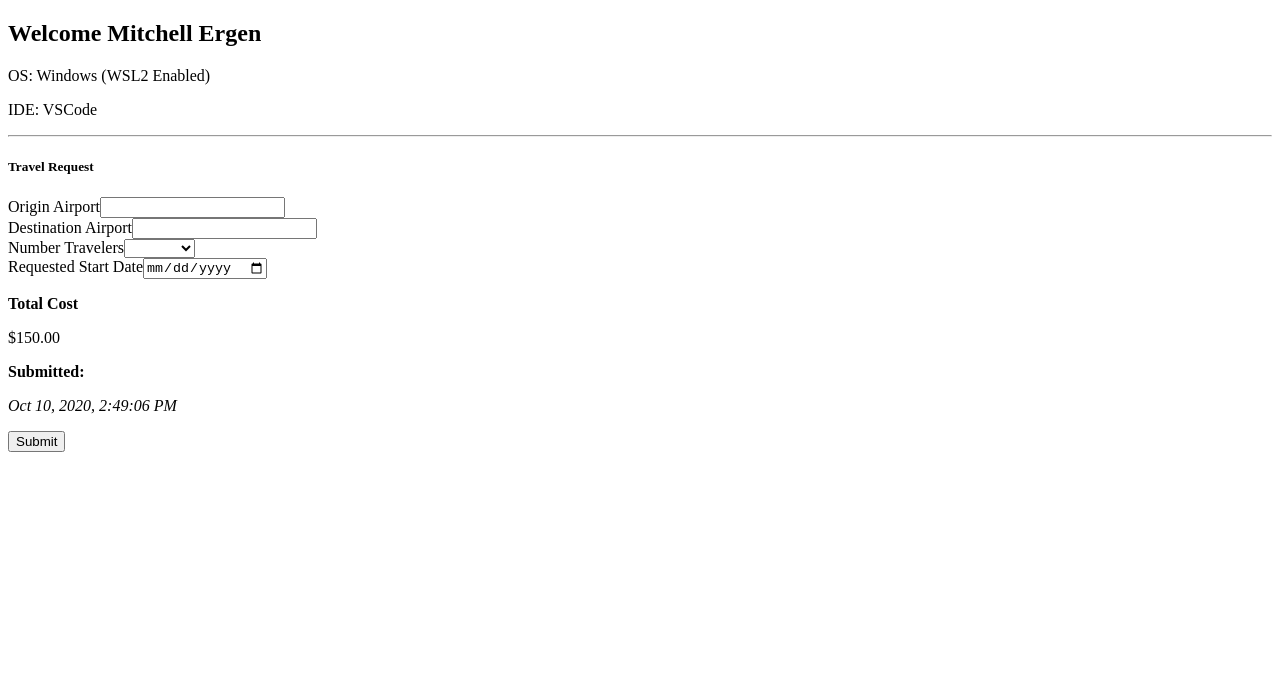
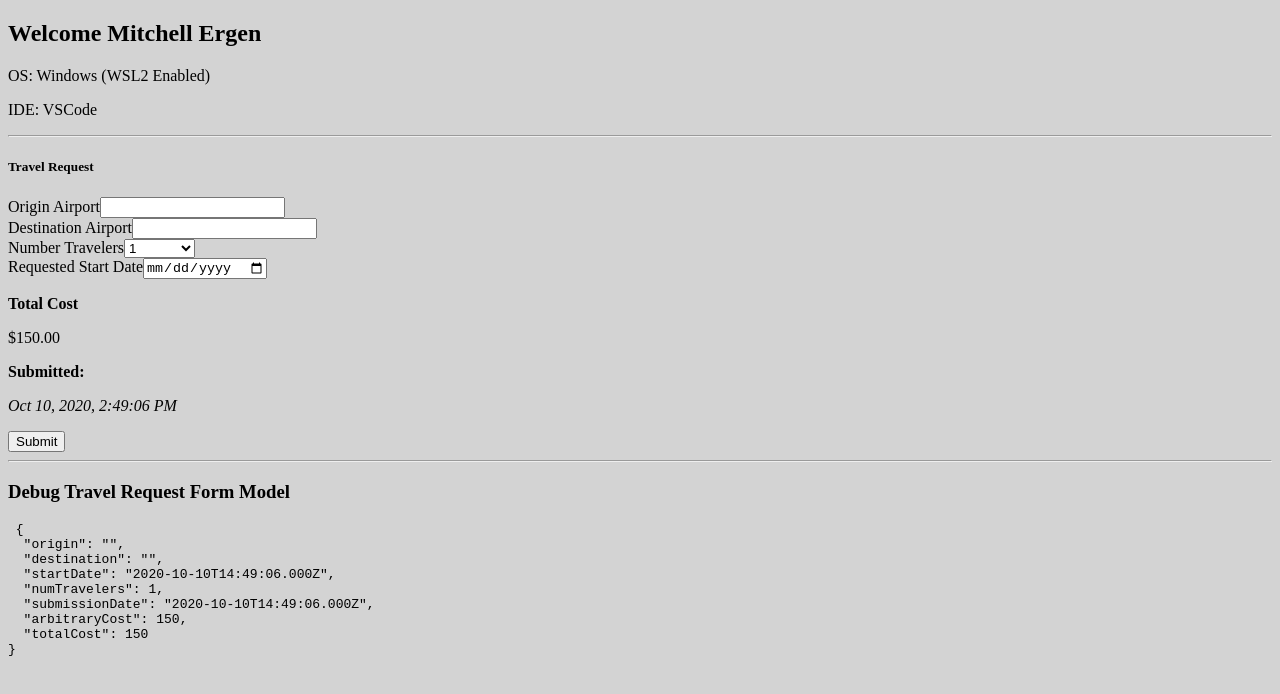
Before and after one commit to merg13/travel-app, an Angular app: page / in a window 1280 px wide. Shown: the top 694 px of the page. Built offline with nearby package versions, Linux system fonts and the light colour scheme.

Commit message:
added a few styles, and debug for model

```diff
--- a/src/app/travel-request-form/travel-request-form.component.html
+++ b/src/app/travel-request-form/travel-request-form.component.html
@@ -5,7 +5,7 @@
     <h5 class="card-title"><b>Travel Request</b></h5>
   </div>
 
-  <form class="" action="">
+  <form name="travelRequestForm" #travelRequestForm="ngForm" class="" action="">
   <!-- Card Body Content -->
   <div class="card-body bg-white">
 
@@ -31,7 +31,7 @@
             name="numTravelersSelect"
             id="numTravelersSelect"
             class="form-control"
-            ngModel="model.numTravelers"
+            [(ngModel)]="model.numTravelers"
             (ngModelChange)="calculateTotalCost($event)">
             <option disabled selected>Select...</option>
             <option *ngFor="let num of numbers" [ngValue]="num">{{ num }}</option>
@@ -70,3 +70,11 @@
       </div>
   </form>
 </div>
+
+
+<!-- Simple debug of the model to illustrate the form saving to the typescript ITraveRequest model -->
+<hr>
+<div>
+  <h3>Debug Travel Request Form Model</h3>
+  <pre> {{ this.model | json }}</pre>
+</div>
--- a/src/app/travel-request-form/travel-request-form.component.ts
+++ b/src/app/travel-request-form/travel-request-form.component.ts
@@ -23,7 +23,6 @@ export class TravelRequestFormComponent implements OnInit {
 
   calculateTotalCost(e: Event): void {
     this.model.totalCost = (this.model.numTravelers * this.model.arbitraryCost) ?? 0.0;
-    console.log(this.model.totalCost);
   }
 
 }
--- a/src/styles.css
+++ b/src/styles.css
@@ -1,4 +1,9 @@
 /* You can add global styles to this file, and also import other style files */
+html, body {
+  background-color: lightgray;
+}
+
+
 .min-w-25 {
   min-width: 25%;
 }
```
